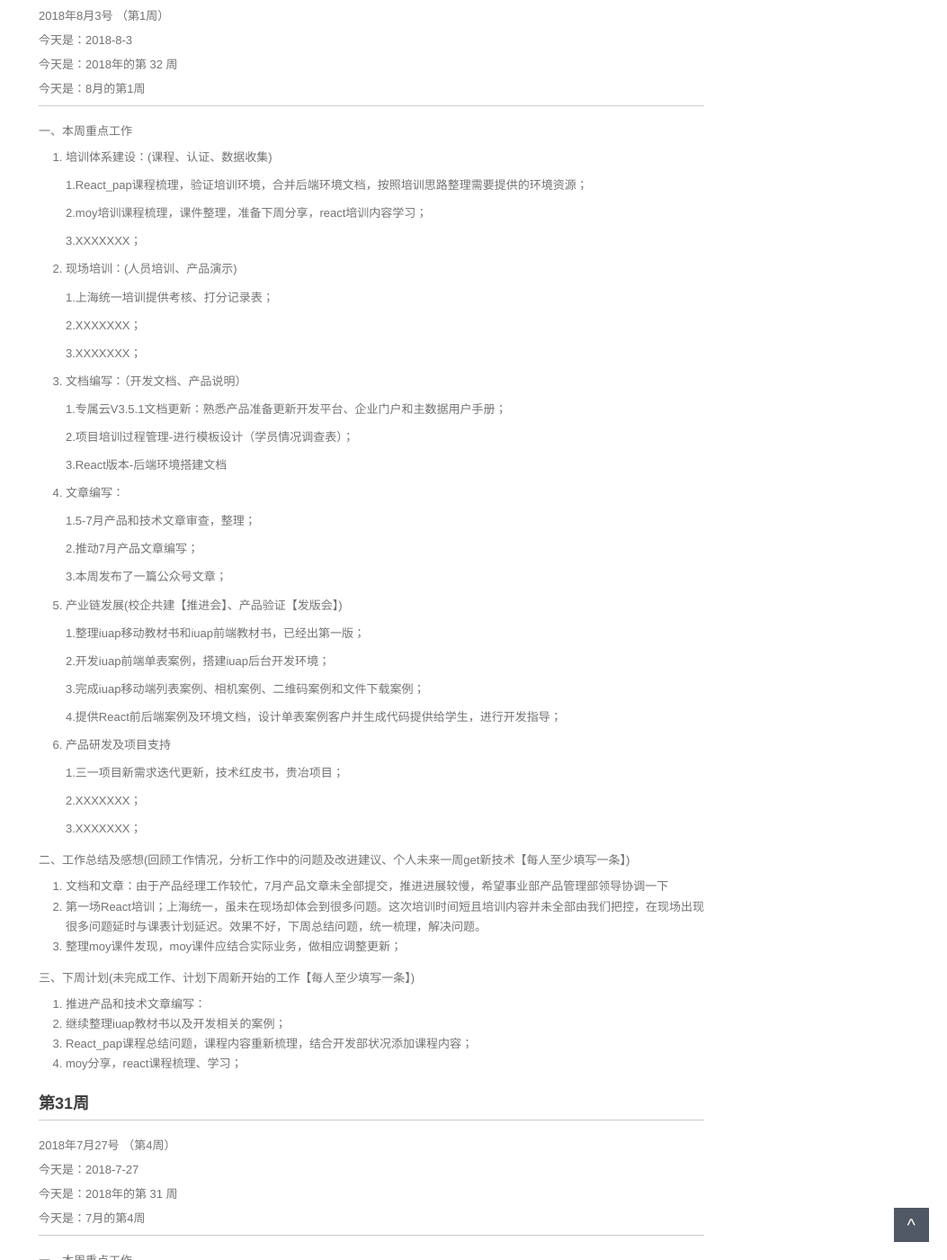
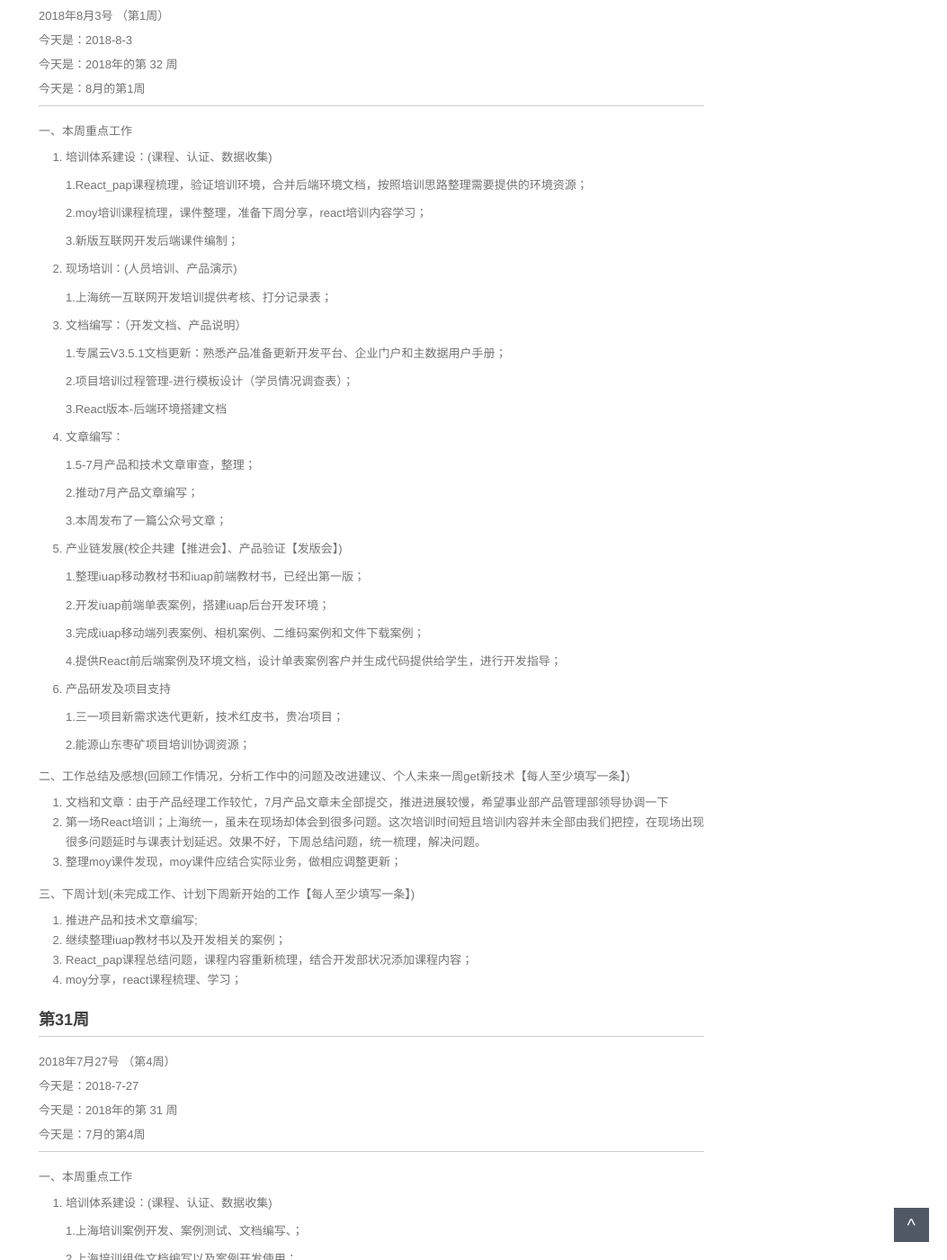
Before and after one commit to walllFlower/blog, a Jekyll site: the page built from _posts/2018-07-17-day_report_cxz.md, in a window 1280 px wide and 1400 px high, scrolled down 372 px. Shown: the whole window at 90% size, without its empty margins (227-1280 px from the left). Built offline with Jekyll 4.4.1, drawn with Linux system fonts in a browser that asks for light colours; comment, search, counter and statistics services are not loaded.

Commit message:
Update 2018-07-17-day_report_cxz.md

```diff
--- a/_posts/2018-07-17-day_report_cxz.md
+++ b/_posts/2018-07-17-day_report_cxz.md
@@ -29,15 +29,11 @@ categories: 技术运营工作周报
 
     2.moy培训课程梳理，课件整理，准备下周分享，react培训内容学习；
 
-    3.XXXXXXX；
+    3.新版互联网开发后端课件编制；
 
 2. 现场培训：(人员培训、产品演示)
 
-    1.上海统一培训提供考核、打分记录表；
-
-    2.XXXXXXX；
-
-    3.XXXXXXX；
+    1.上海统一互联网开发培训提供考核、打分记录表；
 
 3. 文档编写：（开发文档、产品说明）
 
@@ -69,9 +65,7 @@ categories: 技术运营工作周报
 
     1.三一项目新需求迭代更新，技术红皮书，贵冶项目；
 
-    2.XXXXXXX；
-
-    3.XXXXXXX；
+    2.能源山东枣矿项目培训协调资源；
 
 二、工作总结及感想(回顾工作情况，分析工作中的问题及改进建议、个人未来一周get新技术【每人至少填写一条】)
 
@@ -81,7 +75,7 @@ categories: 技术运营工作周报
 
 三、下周计划(未完成工作、计划下周新开始的工作【每人至少填写一条】)
 
-1. 推进产品和技术文章编写：
+1. 推进产品和技术文章编写;
 2. 继续整理iuap教材书以及开发相关的案例；
 3. React_pap课程总结问题，课程内容重新梳理，结合开发部状况添加课程内容；
 4. moy分享，react课程梳理、学习；
```
